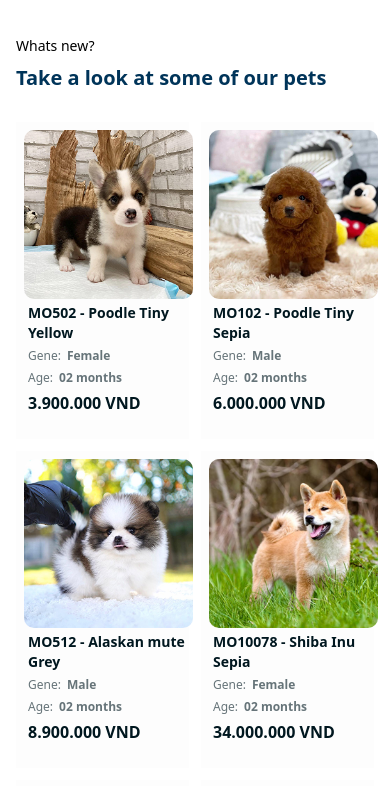
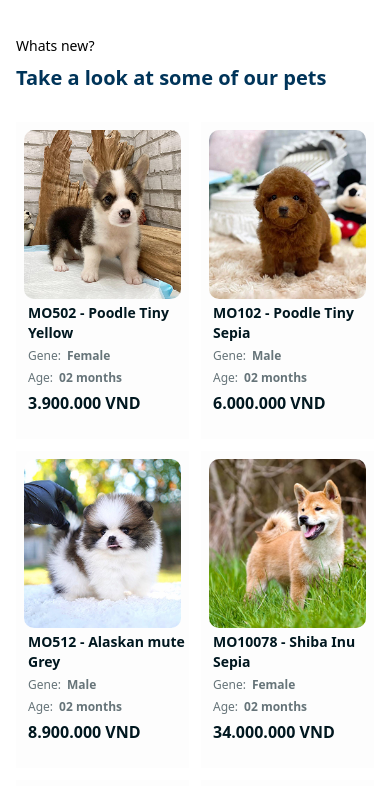
Before and after one commit to elonmelonm/FTC-W3-ELONM, a React (Vite) app: page / in a window 390 px wide. Shown: the part 800-1586 px from the top of the page. Built offline with nearby package versions, Linux system fonts and the light colour scheme.

Commit message:
fix reponsive style design

```diff
--- a/src/components/OneMoreFriend.jsx
+++ b/src/components/OneMoreFriend.jsx
@@ -4,7 +4,7 @@ import * as motion from "motion/react-client"
 
 export function OneMoreFriend() {
   return (
-    <div className="px-4 md:px-16 xl:px-[130px]  ">
+    <div className="px- md:px-16 xl:px-[130px]  ">
         <div className="relative overflow-hidden rounded-[20px] h-[640px] lg:h-[378px] bg-primary ">
             <span className="w-[787.54px] h-[787.54px] bg-primary-80 rounded-t-[99px] rotate-[28.25deg] lg:rotate-[28.25deg] absolute top-[550px] lg:top-[180px] left-[-201px] lg:left-[-401.28px] xl:left-[-201.28px] "></span>
             <span className="w-[787.54px] h-[787.54px] bg-secondary-40 rounded-b-[99px] rotate-[380.41deg] xl:rotate-[25.23deg] absolute top-[-490px] lg:top-[-360px] left-[-255px] md:left-[-155px] lg:left-[406px] xl:left-[606px] "></span>
@@ -12,7 +12,6 @@ export function OneMoreFriend() {
                 animate={{ opacity: 1 }}
                 transition={{ duration: 0.8 }}
                 className="w-[524px] h-[349px] lg:w-[513px] lg:h-[342px] absolute top-[300px] lg:top-[36px] left-[-10px] lg:left-[-40px] xl:left-[20px] " src={Image} alt="" />
-
             <motion.div
                 initial={{ opacity: 0 }}
                 animate={{ opacity: 1 }}
--- a/src/components/WhatsNew.jsx
+++ b/src/components/WhatsNew.jsx
@@ -3,8 +3,18 @@ import { animals } from '../data'
 // import { animals } from './data'; // Importez les données
 // eslint-disable-next-line no-unused-vars
 import { motion } from "framer-motion"
+import { useNavigate } from 'react-router-dom';
 
 export function WhatsNew() {
+    const navigate = useNavigate();
+
+    // Fonction pour gérer le clic sur un animal
+    const handleAnimalClick = (animal) => {
+        // Navigation vers la page de détail avec les données de l'animal
+        navigate('/category-detail', {
+            state: { animal } // Passage des données via l'état de navigation
+        });
+    };
   return (
     <div className="relative flex flex-col w-full min-h-[400px] xl:min-h-[200px] px-4 md:px-16 xl:px-[130px] py-10 xl:py-[60px] gap-7 ">
         <div className="relative flex flex-col xl:flex-row">
@@ -23,9 +33,11 @@ export function WhatsNew() {
         </div>
         <div className="grid grid-cols-2 md:grid-cols-3 xl:grid-cols-4 gap-3 xl:gap-5 ">
             {animals.map((animal, index) => (
-                <motion.div key={index} whileHover={{ scale: 1.1 }} className="w-full h-[317px] xl:h-[378px] bg-neutral-00 p-2 cursor-pointer">
+                <motion.div key={index} whileHover={{ scale: 1.1 }} className="w-full h-[317px] xl:h-[378px] bg-neutral-00 p-2 cursor-pointer"
+                    onClick={() => handleAnimalClick(animal)}
+                >
                     <img
-                        className="min-w-[169px] h-[169px] xl:w-full xl:h-[264px] rounded-[10px] object-cover"
+                        className="min-w-full h-[169px] xl:w-full xl:h-[264px] rounded-[10px] object-cover"
                         src={animal.image}
                         alt={animal.name}
                     />
--- a/src/components/category/OneMoreFriend.jsx
+++ b/src/components/category/OneMoreFriend.jsx
@@ -4,7 +4,7 @@ import * as motion from "motion/react-client"
 
 export function OneMoreFriend() {
   return (
-    <div className="px-4 md:px-16 xl:px-[130px]  ">
+    <div className="px- md:px-16 xl:px-[130px]  ">
         <div className="flex text-[14px] font-medium leading-[20px] text-neutral-60 mb-[9px] w-[204px] h-6 gap-1.5 ">
             <span className="h-5">Home</span>
             <span>
--- a/src/components/category/SmallDog.jsx
+++ b/src/components/category/SmallDog.jsx
@@ -251,7 +251,7 @@ export function SmallDog() {
                                 <motion.div key={index} whileHover={{ scale: 1.1 }} className="w-full h-[317px] xl:w-full xl:min-h-[378px] bg-neutral-00 p-2 cursor-pointer"
                                     onClick={() => handleAnimalClick(animal)}
                                 >
-                                    <img className="min-w-[169px] h-[169px] xl:w-full xl:min-h-[264px] rounded-[10px] " src={animal.image} alt="" />
+                                    <img className="w-full h-[169px] xl:w-full xl:min-h-[264px] rounded-[10px] " src={animal.image} alt="" />
                                     <div className="min-w-[169px] h-[124px] xl:w-[264px] xl:h-[98px] p-1 xl:pt-2 xl:px-2 xl:pb-5 gap-4 ">
                                         <div className="flex flex-col min-w-[161px] h-[84px] xl:w-[248px] xl:h-[70px] gap-1 ">
                                             <span className="w-full h-[40px] xl:h-[24px] text-neutral-100 font-bold leading-[20px] xl:leading-[24px] tracking-[0] text-[14px] xl:text-[16px]">{animal.sku} - {animal.name}</span>
```
